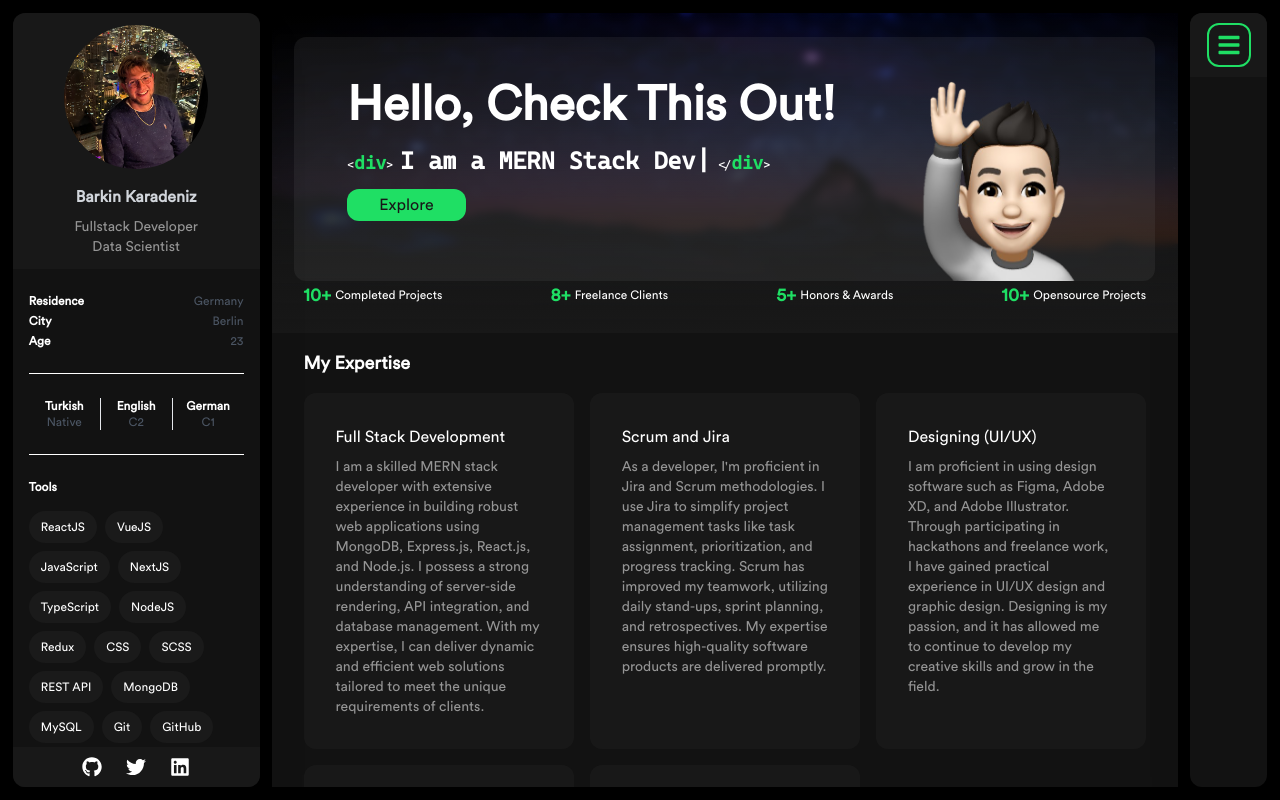
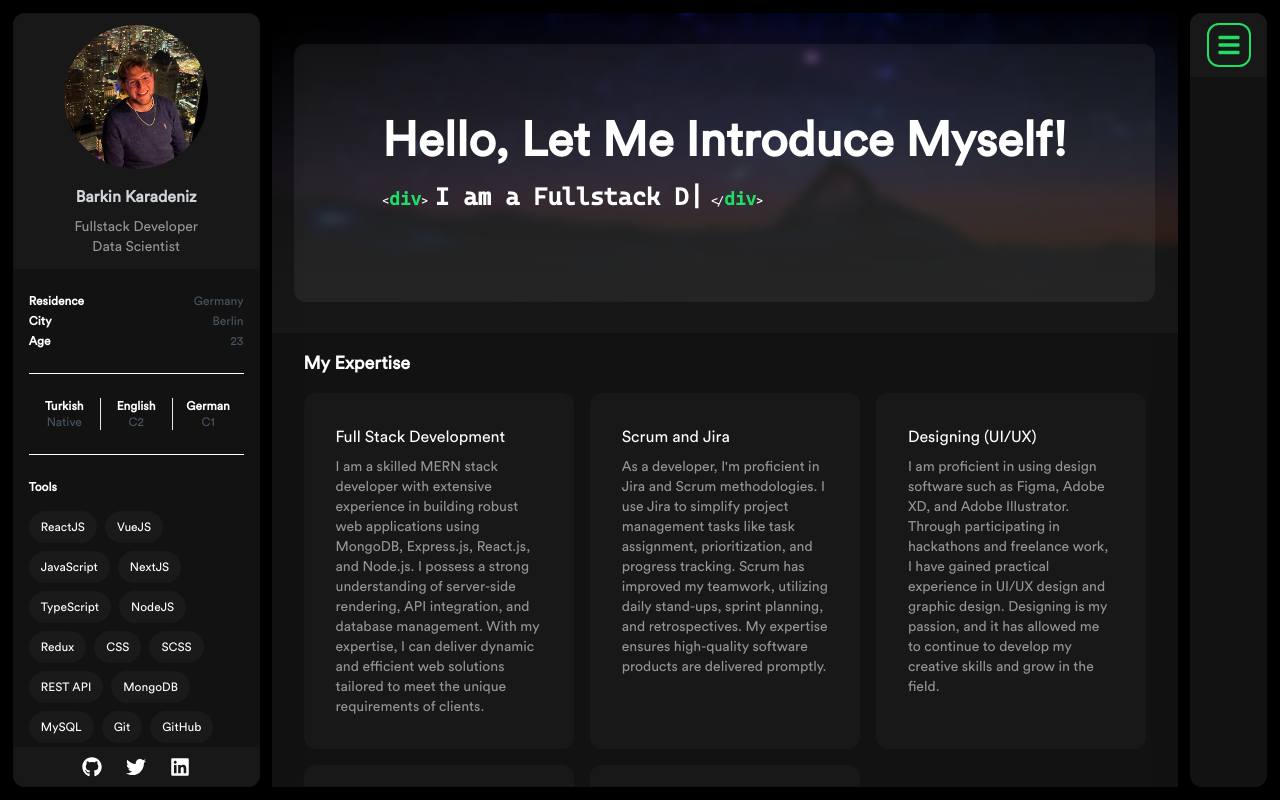
Before and after one commit to barkinkaradeniz-tr/barkinkaradeniz-tr.github.io, a Next.js app: page / in a window 1280 px wide. Built offline with nearby package versions, Linux system fonts and the light colour scheme.

Commit message:
Restyle the banner for my needs

```diff
--- a/components/HomeComponents/Banner.jsx
+++ b/components/HomeComponents/Banner.jsx
@@ -1,65 +1,54 @@
-import Typewriter from 'typewriter-effect';
-import BannerLayout from '../Common/BannerLayout';
-import { Link } from 'react-scroll';
+import Typewriter from "typewriter-effect"
+import BannerLayout from "../Common/BannerLayout"
+import { Link } from "react-scroll"
+import Image from "next/image"
 
 const Banner = () => {
     return (
         <BannerLayout>
             <div className="absolute inset-0 z-20 flex flex-col items-center py-6 justify-center w-full h-full bg-gradient-to-t from-MidNightBlack">
-                <div className="bg-LightGray/10 w-[95%] h-[90%] px-4 py-2 rounded-xl overflow-hidden flex md:block">
-                    <div className="flex items-center md:items-center md:justify-around">
+                <div className="bg-LightGray/10 w-[95%] h-[95%] px-4 py-4 rounded-xl overflow-hidden grid content-center">
+                    <div className="flex justify-center">
                         <div className="">
                             <div className="">
-                                <h1 className="text-3xl sm:text-4xl xl:text-5xl text-Snow font-bold">Hello, Check This Out!</h1>
+                                <h1 className="text-3xl sm:text-4xl xl:text-5xl text-Snow font-bold">
+                                    Hello, Let Me Introduce Myself!
+                                </h1>
                             </div>
                             <div className="">
                                 <div className=" py-4 font-cascadia-normal text-Snow pb-4 text-xs h-20 lg:h-auto">
-                                    <span>{"<"}<span className="text-Green sm:text-base xl:text-lg font-bold">div</span>
-                                        {">"} <span className="text-Snow sm:text-xl xl:text-2xl font-bold"> I am a  <span className="inline-block">
+                                    <span>
+                                        {"<"}
+                                        <span className="text-Green sm:text-base xl:text-lg font-bold">
+                                            div
+                                        </span>
+                                        {">"}{" "}
+                                        <span className="text-Snow sm:text-xl xl:text-2xl font-bold">
+                                            {" "}
+                                            I am a{" "}
+                                            <span className="inline-block">
                                                 <Typewriter
                                                     options={{
-                                                    strings:
-                                                        ['MERN Stack Developer',
-                                                            'NexJs Developer'],
+                                                        strings: [
+                                                            "Fullstack Developer",
+                                                            "Data Scientist",
+                                                        ],
                                                         autoStart: true,
                                                         loop: true,
                                                     }}
                                                 />
                                             </span>
-                                        </span> {"</"}<span className="text-Green sm:text-base xl:text-lg font-bold">div</span>{">"} </span>
-                                </div>
-                            </div>
-                            <Link to='intro' spy={true} smooth={true} duration={500} offset={-50} className="button">Explore</Link>
-                        </div>
-                        <div className="w-48 h-52 relative hidden md:block">
-                            <img className='absolute top-8 w-full h-full' src="images/emoji.png" alt="emoji" />
+                                        </span>{" "}
+                                        {"</"}
+                                        <span className="text-Green sm:text-base xl:text-lg font-bold">
+                                            div
+                                        </span>
+                                        {">"}{" "}
+                                    </span>
                                 </div>
                             </div>
                         </div>
-
-                {/* details in row */}
-                <div className="grid grid-cols-2 gap-4 md:gap-0 md:flex items-center justify-between w-full px-4 xl:px-8 2xl:px-16">
-
-                    <div className="flex items-center gap-x-1">
-                        <span className='text-base md:text-lg text-Green font-bold'>10+</span>
-                        <span className='text-xs text-Snow'>Completed Projects</span>
                     </div>
-
-                    <div className="flex items-center gap-x-1">
-                        <span className='text-base md:text-lg text-Green font-bold'>8+</span>
-                        <span className='text-xs text-Snow'>Freelance Clients</span>
-                    </div>
-
-                    <div className="flex items-center gap-x-1">
-                        <span className='text-base md:text-lg text-Green font-bold'>5+</span>
-                        <span className='text-xs text-Snow'>Honors & Awards</span>
-                    </div>
-
-                    <div className="flex items-center gap-x-1">
-                        <span className='text-base md:text-lg text-Green font-bold'>10+</span>
-                        <span className='text-xs text-Snow'>Opensource Projects</span>
-                    </div>
-
                 </div>
             </div>
         </BannerLayout>
```
Lines whose indentation alone changed are shown as unchanged.
